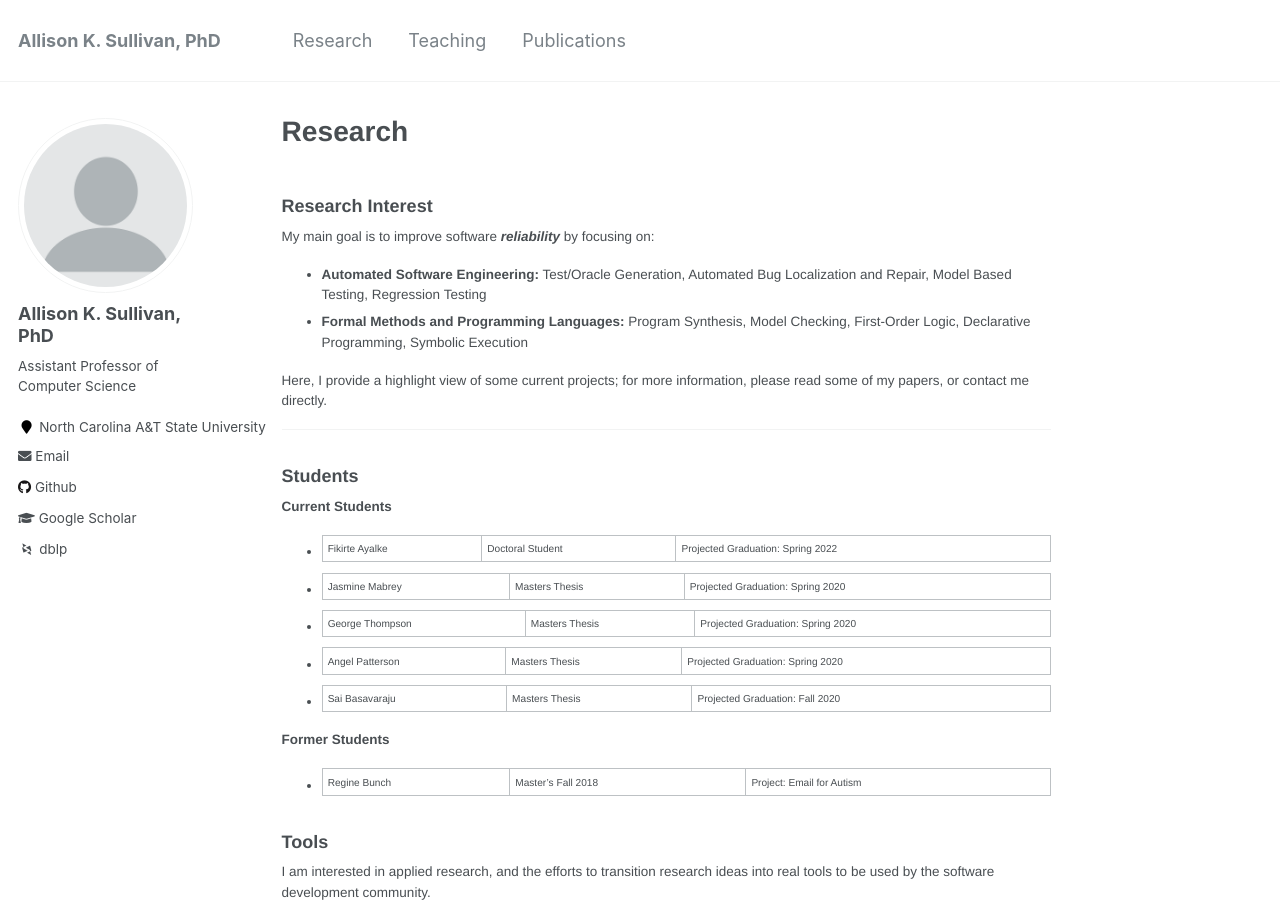
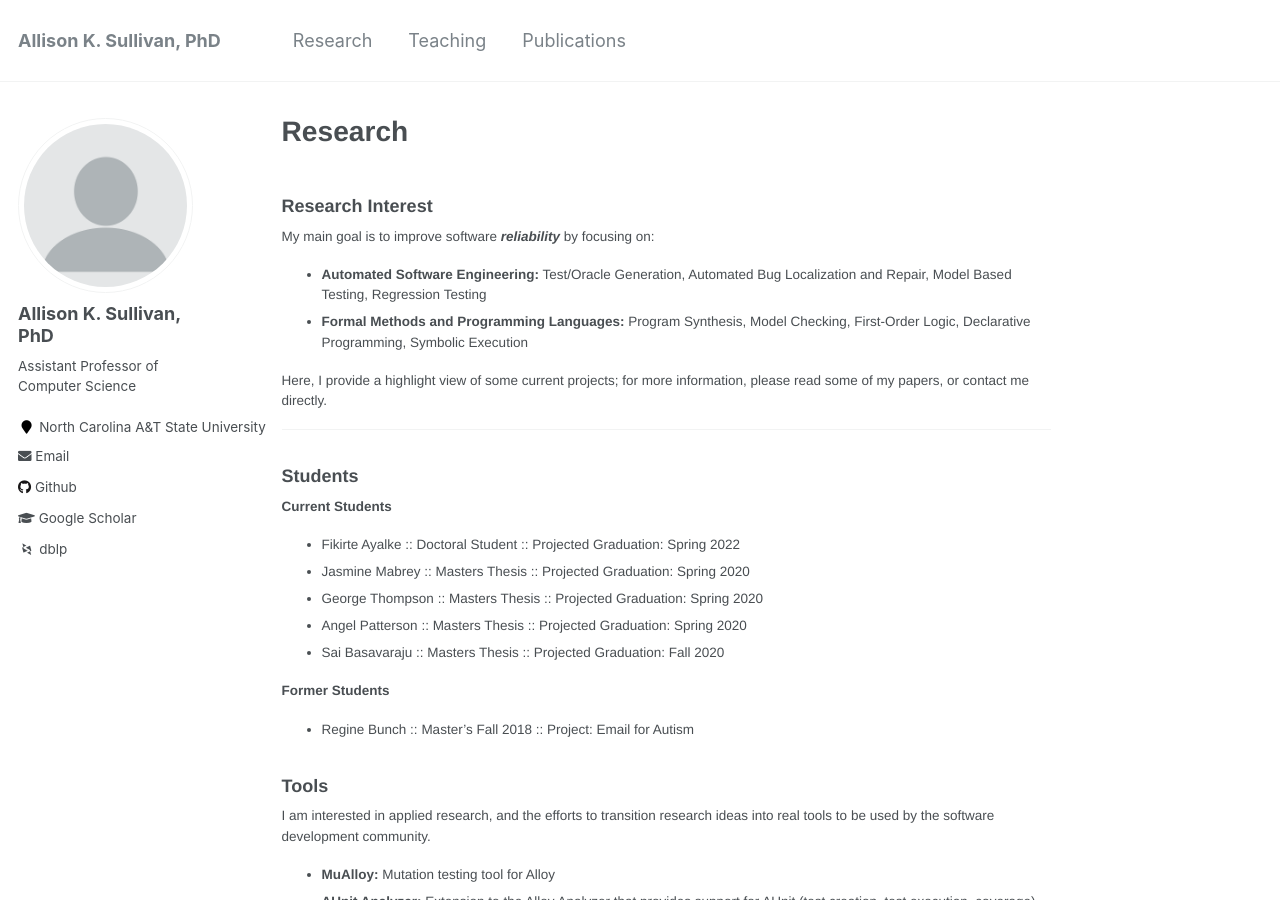
Before and after one commit to Allisonius/allisonius.github.io, a Jekyll site: the page built from _pages/research.md, in a window 1280 px wide and 900 px high. Built offline with Jekyll 4.4.1, drawn with Linux system fonts in a browser that asks for light colours; some web fonts are replaced.

```diff
--- a/_pages/research.md
+++ b/_pages/research.md
@@ -16,14 +16,14 @@ Here, I provide a highlight view of some current projects; for more information,
 
 ### Students
 **Current Students**
-* Fikirte Ayalke | Doctoral Student | Projected Graduation: Spring 2022
-* Jasmine Mabrey | Masters Thesis | Projected Graduation: Spring 2020
-* George Thompson | Masters Thesis | Projected Graduation: Spring 2020
-* Angel Patterson | Masters Thesis | Projected Graduation: Spring 2020
-* Sai Basavaraju | Masters Thesis | Projected Graduation: Fall 2020
+* Fikirte Ayalke :: Doctoral Student :: Projected Graduation: Spring 2022
+* Jasmine Mabrey :: Masters Thesis :: Projected Graduation: Spring 2020
+* George Thompson :: Masters Thesis :: Projected Graduation: Spring 2020
+* Angel Patterson :: Masters Thesis :: Projected Graduation: Spring 2020
+* Sai Basavaraju :: Masters Thesis :: Projected Graduation: Fall 2020
 
 **Former Students**
-* Regine Bunch | Master's Fall 2018 | Project: Email for Autism
+* Regine Bunch :: Master's Fall 2018 :: Project: Email for Autism
 
 ### Tools
 
```
